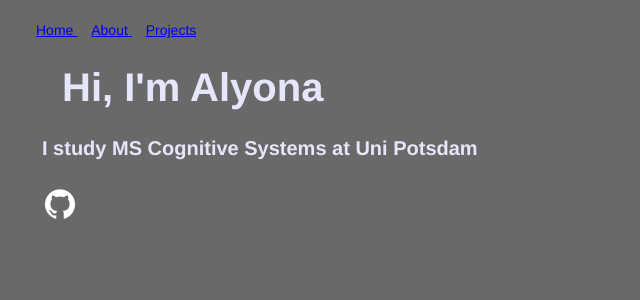
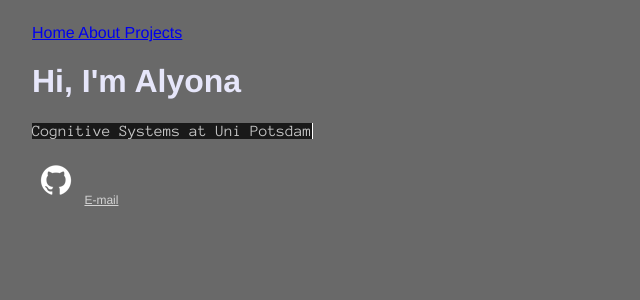
Before and after one commit to alyonavyshnevska/alyonavyshnevska.github.io, a Jekyll site: the page built from index.html, in a window 1280 px wide. Shown: the top 300 px of the page, without its empty margins (0-640 px from the left). Built offline with Jekyll 4.4.1, drawn with Linux system fonts in a browser that asks for light colours.

```diff
--- a/assets/css/styles.css
+++ b/assets/css/styles.css
@@ -1,37 +1,37 @@
-body {
-  background-color: dimgray;
+@import url(https://fonts.googleapis.com/css?family=Anonymous+Pro);
+
+html {
+  padding: 1em;
   font-family: Helvetica, sans-serif;
 }
 
-html {
-  padding: 1em;
-  font-size: 14px;
+body {
+  font-size: 100%;
+  background-color: dimgray;
+  margin-left: 1em;
+  color: Lavender;
+  }
+
+a{
+  }
+  .typewrite{
+    color = white;
+    color: rgba(255,255,255,.75);
+    font-family: 'Anonymous Pro', monospace;
+    background-color: rgb(25,25,25);
+    text-align: center;
 }
 
-h1 {
-  margin-left: 1em;
-  color: Lavender;
-  font-size: 40px;
-  font-family: Helvetica, sans-serif;
+  a:hover {
+  opacity: .5;
+  }
+
+
+footer {
+    color: lightgrey;
 }
 
-h3 {
-  margin-left: 1em;
-  color: Lavender;
-  font-size: 20px;
-  font-family: Helvetica, sans-serif;
-}
-
-p {
-  margin-left: 1em;
-  color: Lavender;
-  font-family: Helvetica, sans-serif;
-  font-size: 20px;
-}
-
-a{
-  margin-left: 1em;
-}
-  a:hover {
-  opacity: .5;
-}
+footer a {
+  color: inherit;
+  font-size: 0.75em;
+  }
--- /dev/null
+++ b/assets/js/typing.js
@@ -0,0 +1,56 @@
+var TxtType = function(el, toRotate, period) {
+        this.toRotate = toRotate;
+        this.el = el;
+        this.loopNum = 0;
+        this.period = parseInt(period, 10) || 2000;
+        this.txt = '';
+        this.tick();
+        this.isDeleting = false;
+    };
+
+    TxtType.prototype.tick = function() {
+        var i = this.loopNum % this.toRotate.length;
+        var fullTxt = this.toRotate[i];
+
+        if (this.isDeleting) {
+        this.txt = fullTxt.substring(0, this.txt.length - 1);
+        } else {
+        this.txt = fullTxt.substring(0, this.txt.length + 1);
+        }
+
+        this.el.innerHTML = '<span class="wrap">'+this.txt+'</span>';
+
+        var that = this;
+        var delta = 200 - Math.random() * 100;
+
+        if (this.isDeleting) { delta /= 2; }
+
+        if (!this.isDeleting && this.txt === fullTxt) {
+        delta = this.period;
+        this.isDeleting = true;
+        } else if (this.isDeleting && this.txt === '') {
+        this.isDeleting = false;
+        this.loopNum++;
+        delta = 500;
+        }
+
+        setTimeout(function() {
+        that.tick();
+        }, delta);
+    };
+
+    window.onload = function() {
+        var elements = document.getElementsByClassName('typewrite');
+        for (var i=0; i<elements.length; i++) {
+            var toRotate = elements[i].getAttribute('data-type');
+            var period = elements[i].getAttribute('data-period');
+            if (toRotate) {
+              new TxtType(elements[i], JSON.parse(toRotate), period);
+            }
+        }
+        // INJECT CSS
+        var css = document.createElement("style");
+        css.type = "text/css";
+        css.innerHTML = ".typewrite > .wrap { border-right: 0.08em solid #fff}";
+        document.body.appendChild(css);
+    };
--- a/index.html
+++ b/index.html
@@ -3,5 +3,25 @@ layout: default
 title: Home
 ---
 <h1>{{ "Hi, I'm Alyona" }}</h1>
-<h3>{{ "I study MS Cognitive Systems at Uni Potsdam" }}</h3>
-<a href="https://github.com/alyonavyshnevska"><img src="/assets/images/github.png"/></a>
+
+<!-- <h3> "I study MS Cognitive Systems at Uni Potsdam" </h3>  -->
+
+<a class="typewrite" data-period="2000"
+    data-type='["Cognitive Systems at Uni Potsdam",
+                "Python developer",
+                "Dancer",
+                "Cyclist",
+                "Yogi",
+                "Bread Baker"]'>
+                <span class="wrap"></span>
+              </a>
+
+<script src="/assets/js/typing.js"></script>
+
+<footer>
+  <p>
+    <a href="https://github.com/alyonavyshnevska"><img src="/assets/images/github.png"/></a>
+
+    <a href="mailto:alyona.vyshnevska@gmail.com?subject=feedback"> E-mail </a>
+  </p>
+</footer>
```
Also changed, not shown: 3 other files.
